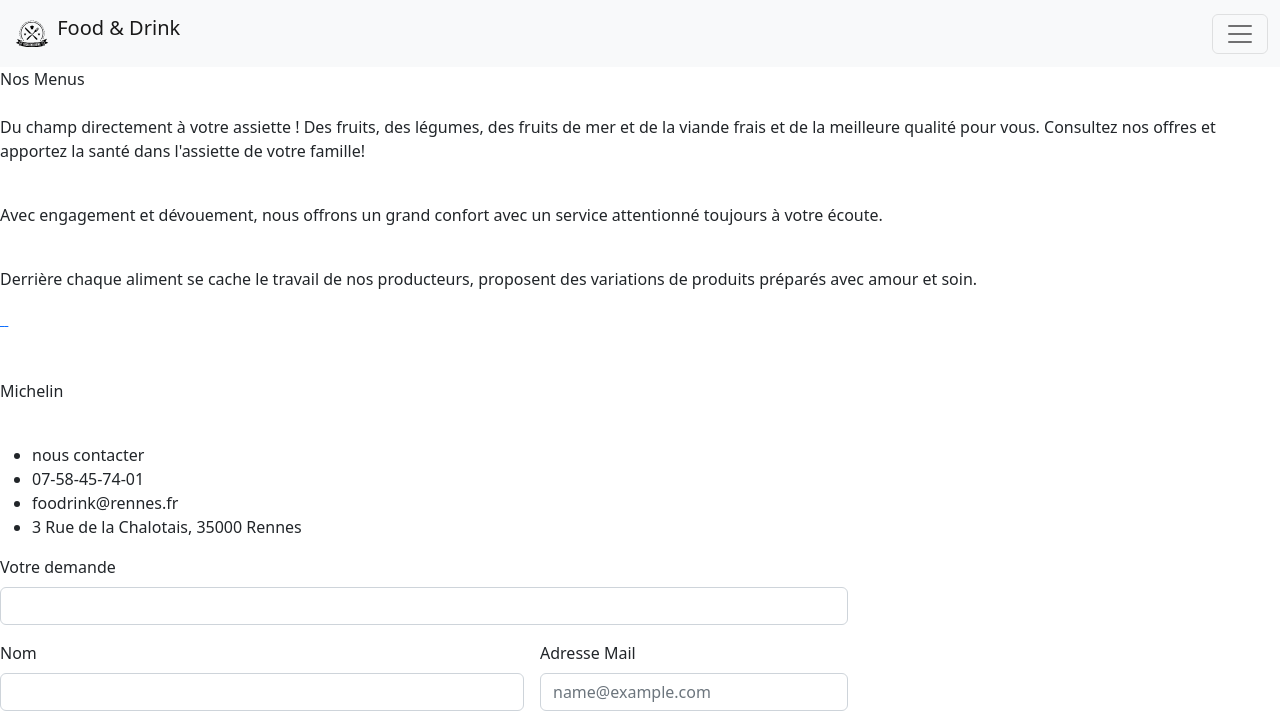
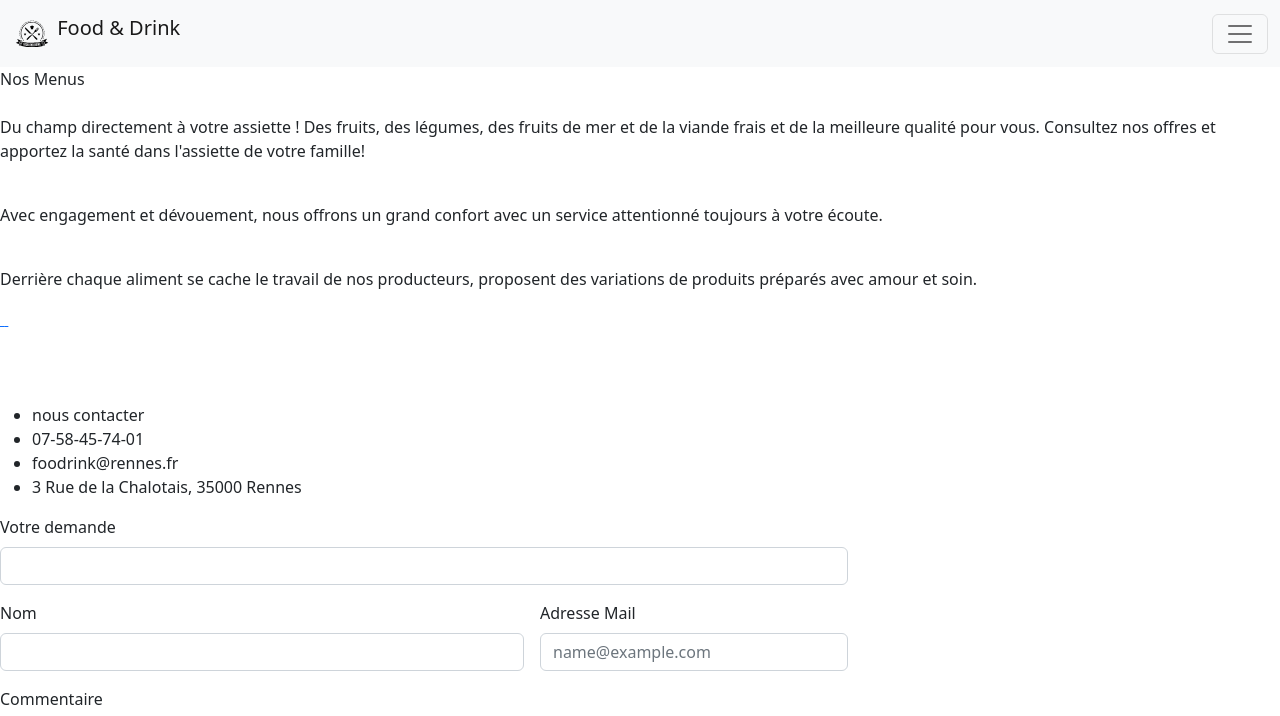
Before and after one commit to Julienlechevalier/Food-and-drink, a plain HTML site: page index.html in a window 1280 px wide. Shown: the top 716 px of the page. Drawn offline with nearby package versions, Linux system fonts and the light colour scheme.

Commit message:
Remove Michelin

```diff
--- a/index.html
+++ b/index.html
@@ -81,9 +81,6 @@
         </div>
         <div class="">
             <img class="" src="" alt="">
-            <p class="">
-                Michelin
-            </p>
         </div>
         <div class="">
             <img class="" src="" alt="">
```
